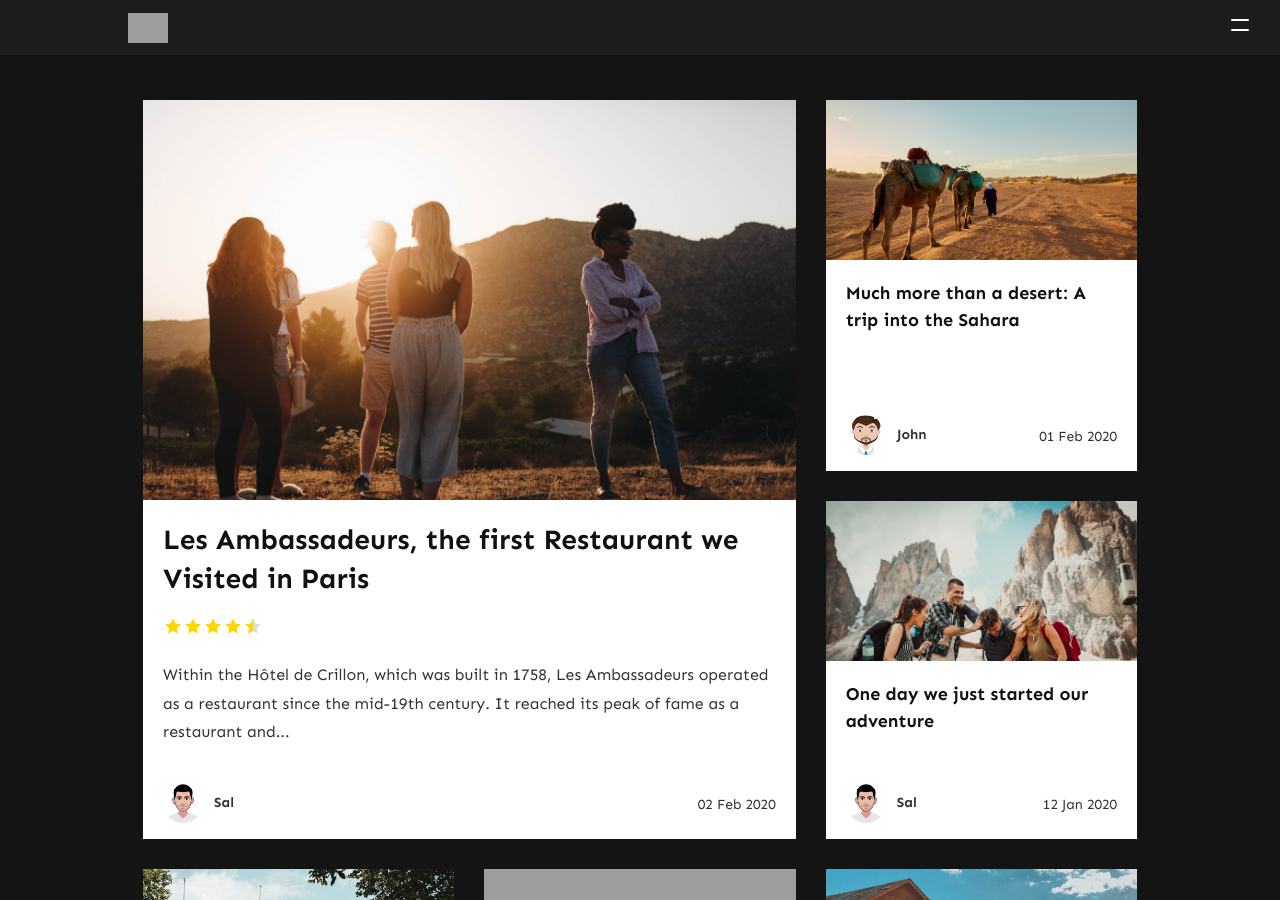
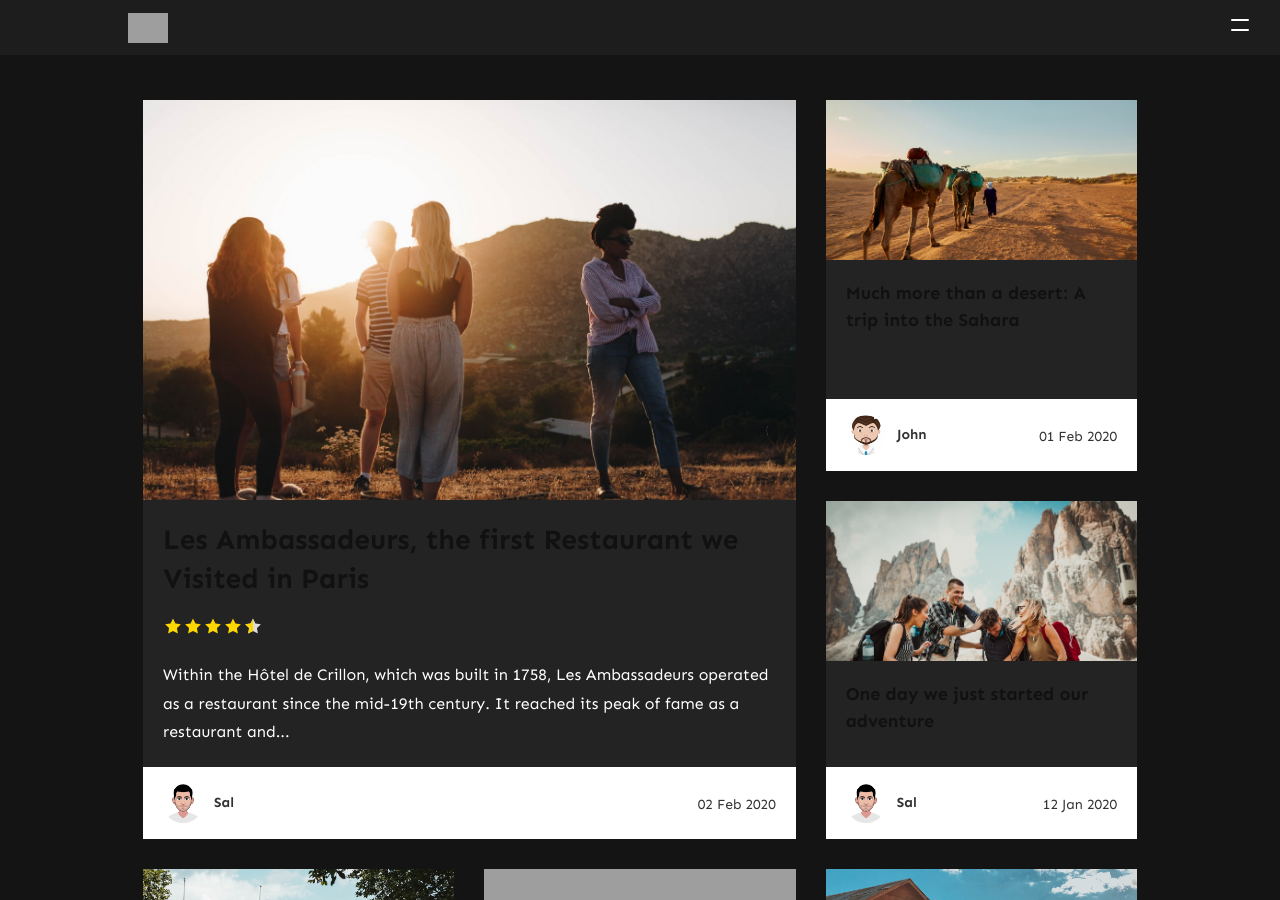
Before and after one commit to Focustecno/covidmap, a Jekyll site: the page built from index.html, in a window 1280 px wide and 900 px high, scrolled down 988 px. Built offline with Jekyll 4.4.1, drawn with Linux system fonts in a browser that asks for light colours; nearby versions of some CDN libraries; the list of posts is cut into pages by our own code; comment, search, counter and statistics services are not loaded; grey boxes are pictures that could not be loaded.

Commit message:
Update _card.scss

```diff
--- a/_sass/bootstrap/_card.scss
+++ b/_sass/bootstrap/_card.scss
@@ -9,7 +9,7 @@
   min-width: 0; // See https://github.com/twbs/bootstrap/pull/22740#issuecomment-305868106
   height: $card-height;
   word-wrap: break-word;
-  background-color: $card-bg;
+  background-color: #232323;
   background-clip: border-box;
   border: $card-border-width solid $card-border-color;
   @include border-radius($card-border-radius);
@@ -40,7 +40,7 @@
   // See: https://github.com/twbs/bootstrap/pull/28855
   min-height: 1px;
   padding: $card-spacer-x;
-  color: $card-color;
+  color: #fff;
 }
 
 .card-title {
```
